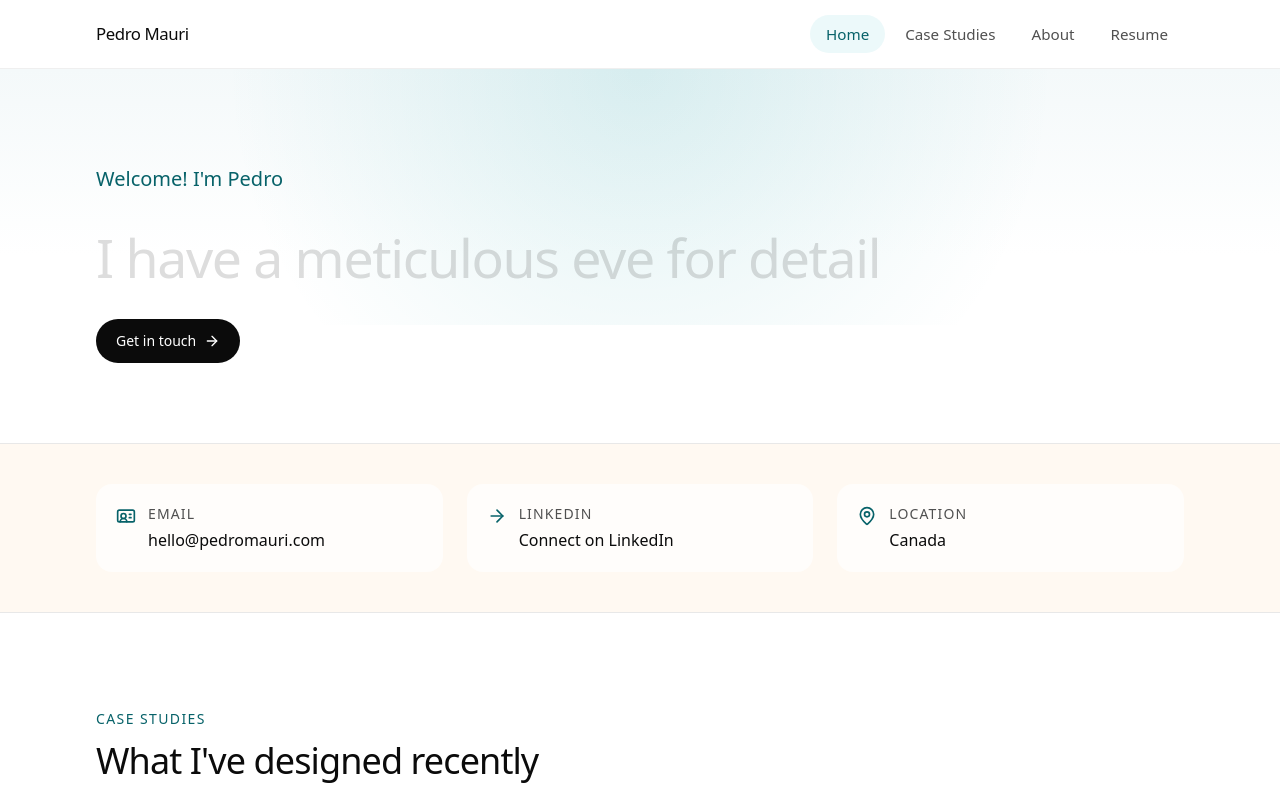
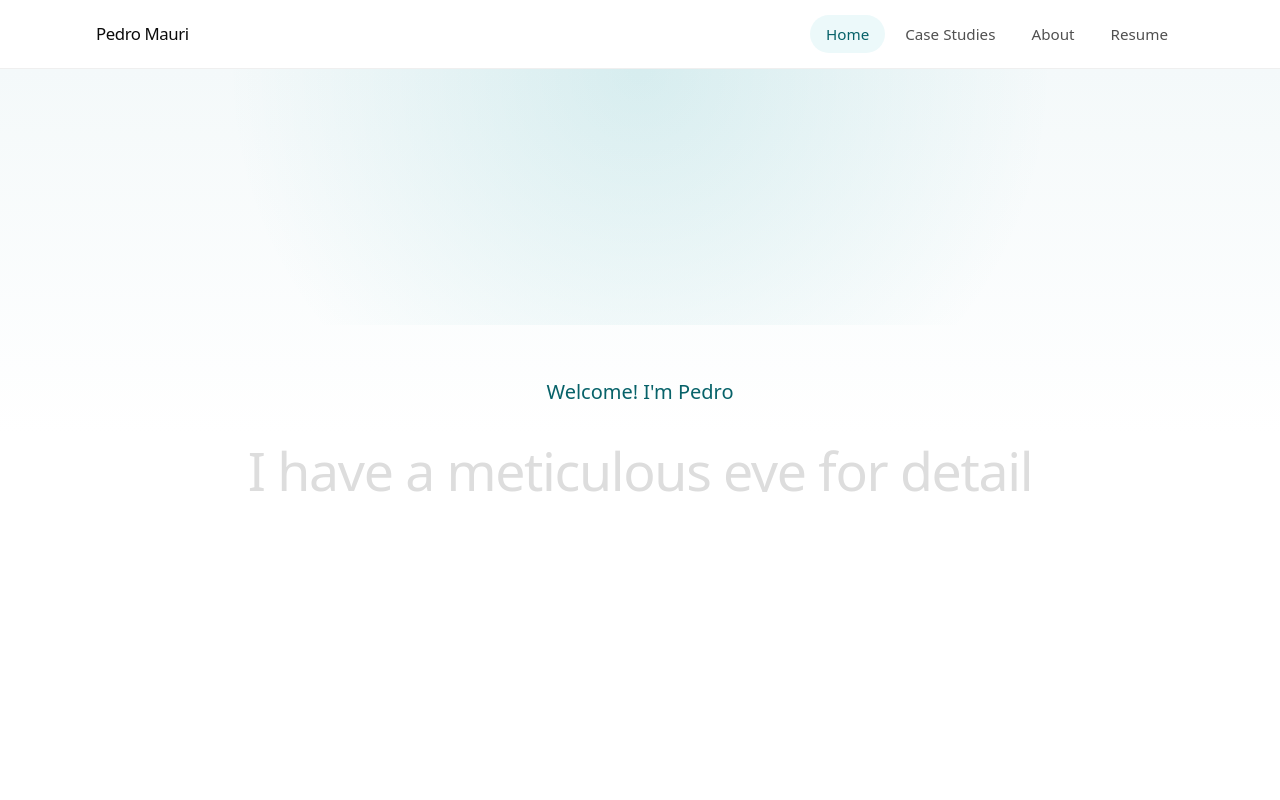
Before and after one commit to PedroMauri/pedro-portfolio, a React (Vite) app: page / in a window 1280 px wide. Shown: the top 800 px of the page. Built offline with nearby package versions, Linux system fonts and the light colour scheme; a web font is replaced by a local one.

Commit message:
Make hero full-viewport, centered, without Get in touch button.
Co-authored-by: Cursor <cursoragent@cursor.com>

```diff
--- a/src/components/HeroRotator.tsx
+++ b/src/components/HeroRotator.tsx
@@ -16,10 +16,10 @@ export function HeroRotator({ className }: { className?: string }) {
   }, [lines.length]);
 
   return (
-    <div className={cn("relative min-h-[3.2em] overflow-hidden", className)}>
+    <div className={cn("relative mx-auto min-h-[3.2em] w-full overflow-hidden text-center", className)}>
       <p
         key={key}
-        className="animate-fade-swap text-balance text-3xl font-medium leading-[1.15] tracking-tight text-foreground sm:text-4xl md:text-5xl lg:text-[3.35rem]"
+        className="animate-fade-swap mx-auto max-w-4xl text-balance text-center text-3xl font-medium leading-[1.15] tracking-tight text-foreground sm:text-4xl md:text-5xl lg:text-[3.35rem]"
       >
         {lines[index]}
       </p>
--- a/src/pages/Home.tsx
+++ b/src/pages/Home.tsx
@@ -16,23 +16,15 @@ export default function Home() {
 
   return (
     <>
-      <section className="relative overflow-hidden bg-gradient-to-b from-accent-softer via-white to-white">
+      <section className="relative flex min-h-[calc(100svh-4.25rem)] items-center justify-center overflow-hidden bg-gradient-to-b from-accent-softer via-white to-white">
         <div className="pointer-events-none absolute inset-x-0 top-0 h-64 bg-[radial-gradient(circle_at_top,rgba(0,149,159,0.12),transparent_60%)]" />
-        <div className="relative mx-auto max-w-6xl px-5 pb-16 pt-16 sm:px-8 sm:pb-20 sm:pt-24">
+        <div className="relative mx-auto flex w-full max-w-5xl flex-col items-center px-5 py-16 text-center sm:px-8">
           <p className="animate-fade-up text-lg font-medium text-accent-dark sm:text-xl">
             {profile.welcome}
           </p>
-          <div className="mt-6 max-w-4xl">
-            <HeroRotator />
+          <div className="mt-6 w-full">
+            <HeroRotator className="mx-auto text-center" />
           </div>
-          <a
-            href="#get-in-touch"
-            className="animate-fade-up mt-10 inline-flex items-center gap-2 rounded-full bg-foreground px-5 py-3 text-sm font-medium text-white transition-transform hover:-translate-y-0.5"
-            style={{ animationDelay: "120ms" }}
-          >
-            Get in touch
-            <ArrowRight className="size-4" />
-          </a>
         </div>
       </section>
 
```
